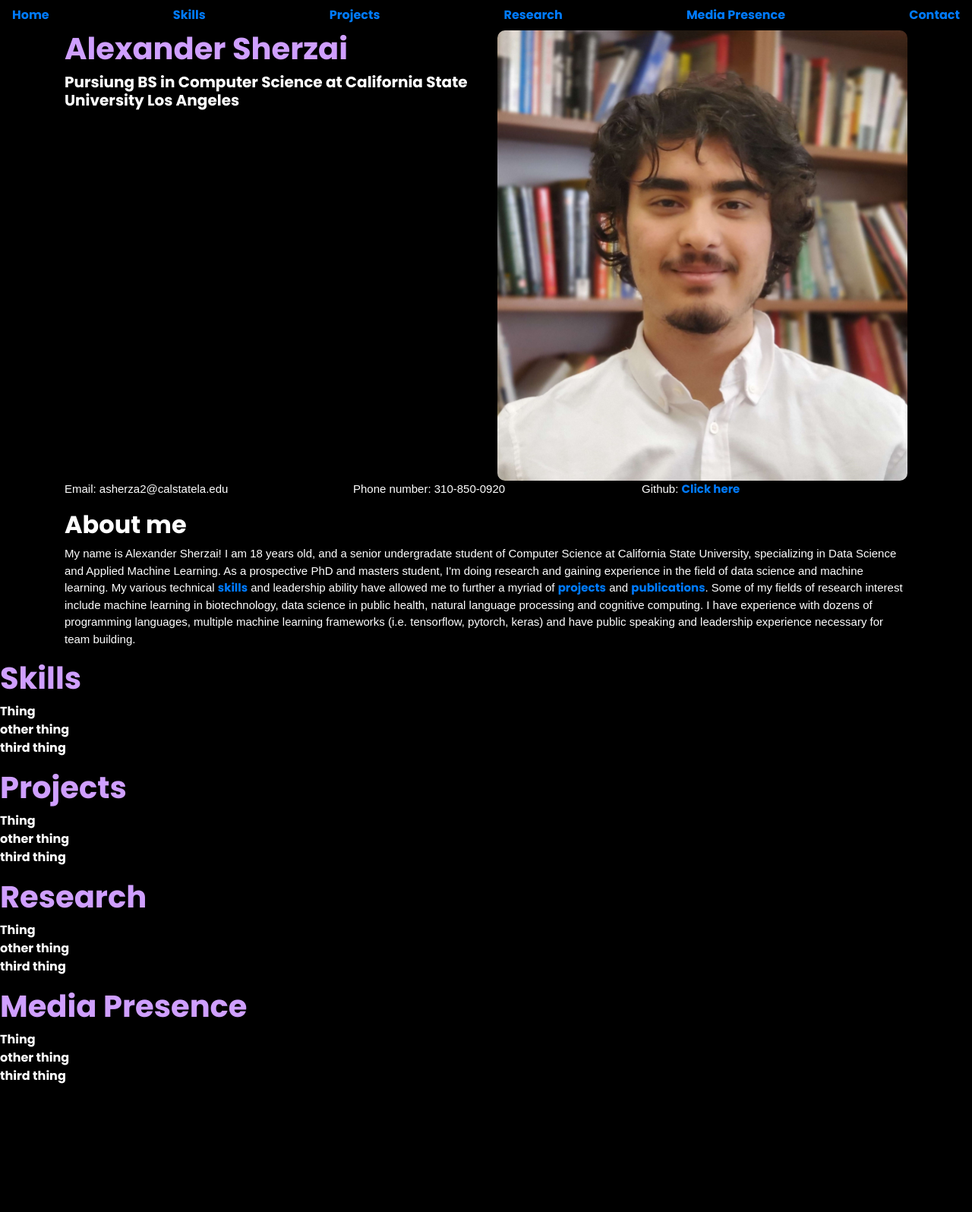
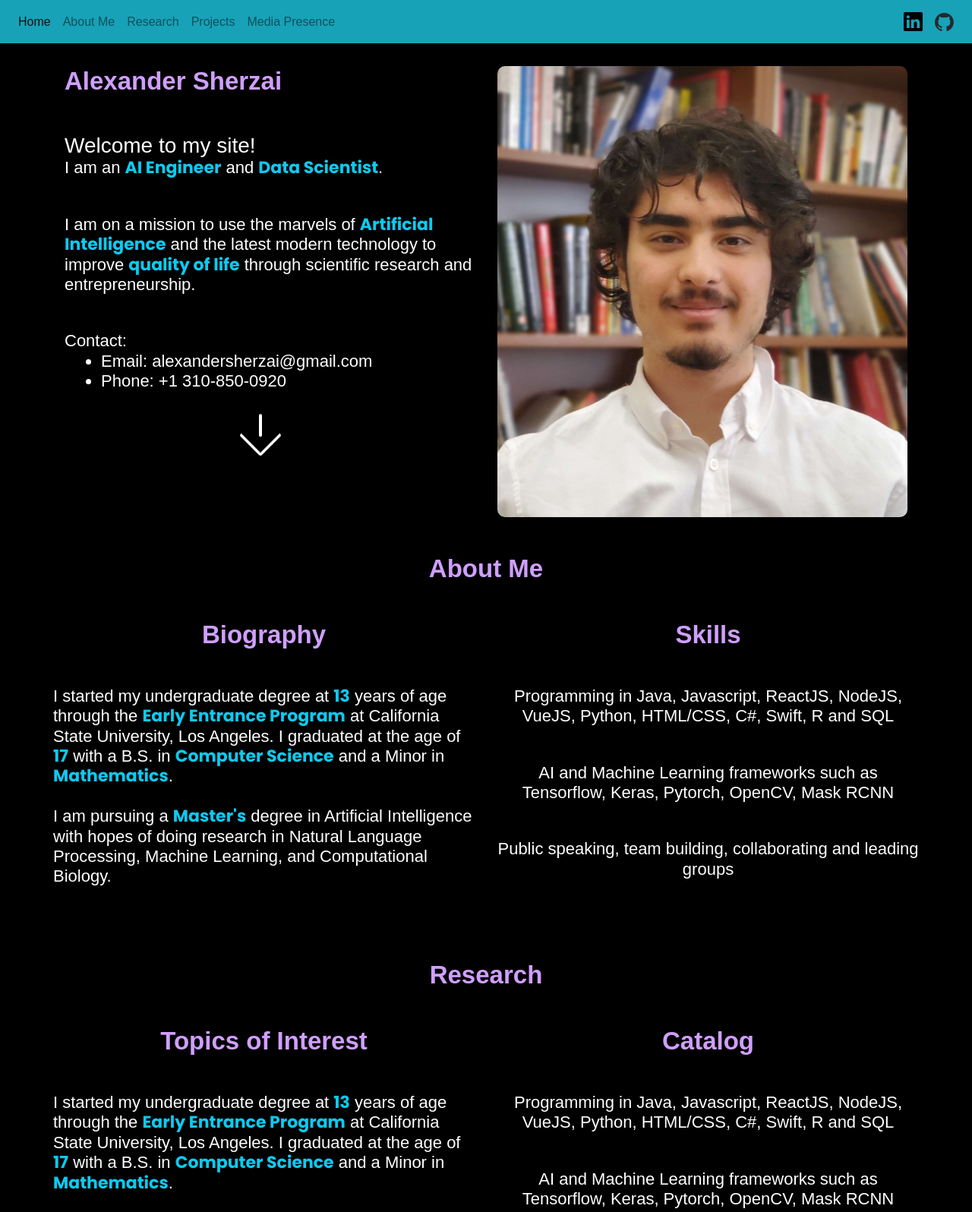
Before and after one commit to alexsherzai/alexandersherzai.github.io, a plain HTML site: page index.html in a window 1280 px wide. Shown: the top 1596 px of the page at 76% size. Before the commit the page ends 1445 px from the top, so only its background shows below. Drawn offline with nearby package versions, Linux system fonts and the light colour scheme.

Commit message:
First few changes

```diff
--- a/index.html
+++ b/index.html
@@ -14,83 +14,137 @@
 
 </head>
 <body>
-        <nav class="navbar navbar-light">
-                <a href="#">Home</a>
-                <a href="#">Skills</a>
-                <a href="#">Projects</a>
-                <a href="#">Research</a>
-                <a href="#">Media Presence</a>
-                <a href="#">Contact</a>
+	<nav class="home navbar navbar-expand-lg navbar-light bg-info">
+		<button class="navbar-toggler" type="button" data-toggle="collapse" data-target="#navbarText" aria-controls="navbarText" aria-expanded="false" aria-label="Toggle navigation">
+			<span class="navbar-toggler-icon"></span>
+		</button>
+		<div class="collapse navbar-collapse" id="navbarText">
+			<ul class="navbar-nav mr-auto">
+				<li class="nav-item active">
+					<a class="nav-link" href="#">Home <span class="sr-only">(current)</span></a>
+				</li>
+				<li class="nav-item">
+					<a class="nav-link" href="#about-me">About Me</a>
+				</li>
+				<li class="nav-item">
+					<a class="nav-link" href="#research">Research</a>
+				</li>
+				<li class="nav-item">
+					<a class="nav-link" href="#projects">Projects</a>
+				</li>
+				<li class="nav-item">
+					<a class="nav-link" href="#media">Media Presence</a>
+				</li>
+			</ul>
+		</div>
+
+		<div>
+			<ul class="navbar-nav ms-auto">
+                <li class="nav-item">
+                    <a class="nav-link" href="https://www.linkedin.com/in/alexander-sherzai-665694256/" target="_blank" data-bs-target="#myModal" data-bs-toggle="modal"><img style="width: 25px" src="images/linkedin.svg"/></a>
+                </li>
+				<li class="nav-item">
+                    <a class="nav-link" href="https://github.com/alexsherzai" target="_blank" data-bs-target="#myModal" data-bs-toggle="modal"><img style="width: 25px" src="images/github-mark.svg"/></a>
+                </li>
+            </ul>
+		</div>
 	</nav>
-        <div class="container">
+	<div class="container justify-content-center">
 		<div class="row">
-                <div class="col">
-                    <h1><strong>Alexander Sherzai</strong></h1>
-                    <h5>Pursiung BS in Computer Science at California State University Los Angeles</h5>
+			<div class="header col">
+				<h1 class="mb-5"><strong>Alexander Sherzai</strong></h1>
+				<h4 class="mb-5"><span style="font-size: 28px">Welcome to my site!</span><br>I am an <span class="bold">AI Engineer</span> and <span class="bold">Data Scientist</span>.</h4>
+				<h4 class="mb-5">I am on a mission to use the marvels of <span class="bold">Artificial Intelligence</span> and the latest modern technology to improve <span class="bold">quality of life</span> through scientific research and entrepreneurship.</h4>
+				<h4 class="mb-5"> Contact:
+					<ul class="mx-5">
+						<li>Email: alexandersherzai@gmail.com</li>
+						<li>Phone: +1 310-850-0920</li>
+					</ul>
+				</h4>
+				<div class="col text-center">
+					<a href="#about-me"><div class="down-arrow"></div></a>
+				</div>
 			</div>
 			<div class="prof-photo-cont col">
 				<img class="prof-photo" src="images/alexsherzai-bio-photo-crop.jpg" alt="Professional Image"/>
 			</div>
 		</div>
+		<div class="row mt-5" id="about-me">
+			<h1 class="mb-5 col text-center"><strong>About Me</strong></h1>
+		</div>
 		<div class="row">
-                <p class = "col">Email: asherza2@calstatela.edu</p>
-                <p class = "col">Phone number: 310-850-0920</p>
-                <p class = "col">Github: <a href = "https://github.com/alexsherzai">Click here</a></p>
+			<div class="row">
+				<div class="col">
+					<h1 class="mb-5 text-center"><strong>Biography</strong></h1>
+					<h4 class="mb-5">I started my undergraduate degree at <span class="bold">13</span> years of age through the <span class="bold">Early Entrance Program</span> at California State University,
+						Los Angeles. I graduated at the age of <span class="bold">17</span> with a B.S. in <span class="bold">Computer Science</span>
+						and a Minor in <span class="bold">Mathematics</span>. <br><br>I am pursuing a <span class="bold">Master's</span> degree in Artificial Intelligence with hopes of doing research in Natural Language Processing, Machine Learning, and Computational Biology.</h4>
+				</div>
+				<div class="col text-center">
+					<h1 class="mb-5"><strong>Skills</strong></h1>
+					<h4 class="mb-5">Programming in Java, Javascript, ReactJS, NodeJS, VueJS, Python, HTML/CSS, C#, Swift, R and SQL</h4>
+					<h4 class="mb-5">AI and Machine Learning frameworks such as Tensorflow, Keras, Pytorch, OpenCV, Mask RCNN</h4>
+					<h4 class="mb-5">Public speaking, team building, collaborating and leading groups</h4>
 				</div>
 			</div>
-
-        <!--<div class = "container">
-            <div class = "row">
-                <button type="button" class="btn btn-primary col">About Me</button>
-                <button type="button" class="btn btn-primary col">Skills</button>
-                <button type="button" class="btn btn-primary col">Projects</button>
-                <button type="button" class="btn btn-primary col">Research</button>
-                <button type="button" class="btn btn-primary col">Presence</button>
+		</div>
+		<div class="row mt-5" id="research">
+			<h1 class="mb-5 col text-center"><strong>Research</strong></h1>
+		</div>
+		<div class="row">
+			<div class="row">
+				<div class="col">
+					<h1 class="mb-5 text-center"><strong>Topics of Interest</strong></h1>
+					<h4 class="mb-5">I started my undergraduate degree at <span class="bold">13</span> years of age through the <span class="bold">Early Entrance Program</span> at California State University,
+						Los Angeles. I graduated at the age of <span class="bold">17</span> with a B.S. in <span class="bold">Computer Science</span>
+						and a Minor in <span class="bold">Mathematics</span>. <br><br>I am pursuing a <span class="bold">Master's</span> degree in Artificial Intelligence with hopes of doing research in Natural Language Processing, Machine Learning, and Computational Biology.</h4>
+				</div>
+				<div class="col text-center">
+					<h1 class="mb-5"><strong>Catalog</strong></h1>
+					<h4 class="mb-5">Programming in Java, Javascript, ReactJS, NodeJS, VueJS, Python, HTML/CSS, C#, Swift, R and SQL</h4>
+					<h4 class="mb-5">AI and Machine Learning frameworks such as Tensorflow, Keras, Pytorch, OpenCV, Mask RCNN</h4>
+					<h4 class="mb-5">Public speaking, team building, collaborating and leading groups</h4>
 				</div>
 			</div>
-        -->
-
-        <div class = "container" id="about">
-            <h2>About me</h2>
-            <p>My name is Alexander Sherzai! I am 18 years old, and a senior undergradate student of Computer Science at California State University, specializing in Data Science and Applied Machine Learning.
-                As a prospective PhD and masters student, I'm doing research and gaining experience in the field of data science and machine learning.
-                My various technical <a href = '#skills'>skills</a> and leadership ability have allowed me to further a myriad of <a href = '#projects'>projects</a> and <a href = '#research'>publications</a>.
-                Some of my fields of research interest include machine learning in biotechnology, data science in public health, natural language processing and cognitive computing.
-                I have experience with dozens of programming languages, multiple machine learning frameworks (i.e. tensorflow, pytorch, keras) and have public speaking and leadership experience necessary for team building.
-                </a>
-            </p>
 		</div>
-        <div id="skills">
-            <h1>Skills</h1>
-            <ul>
-                <li>Thing</li>
-                <li>other thing</li>
-                <li>third thing</li>
-            </ul>
+		<div class="row mt-5" id="projects">
+			<h1 class="mb-5 col text-center"><strong>Projects</strong></h1>
 		</div>
-        <div id="projects">
-            <h1>Projects</h1>
-            <ul>
-                <li>Thing</li>
-                <li>other thing</li>
-                <li>third thing</li>
-            </ul>
+		<div class="row">
+			<div class="row">
+				<div class="col">
+					<h1 class="mb-5 text-center"><strong>Topics of Interest</strong></h1>
+					<h4 class="mb-5">I started my undergraduate degree at <span class="bold">13</span> years of age through the <span class="bold">Early Entrance Program</span> at California State University,
+						Los Angeles. I graduated at the age of <span class="bold">17</span> with a B.S. in <span class="bold">Computer Science</span>
+						and a Minor in <span class="bold">Mathematics</span>. <br><br>I am pursuing a <span class="bold">Master's</span> degree in Artificial Intelligence with hopes of doing research in Natural Language Processing, Machine Learning, and Computational Biology.</h4>
 				</div>
-        <div id="research">
-            <h1>Research</h1>
-            <ul>
-                <li>Thing</li>
-                <li>other thing</li>
-                <li>third thing</li>
-            </ul>
+				<div class="col text-center">
+					<h1 class="mb-5"><strong>Catalog</strong></h1>
+					<h4 class="mb-5">Programming in Java, Javascript, ReactJS, NodeJS, VueJS, Python, HTML/CSS, C#, Swift, R and SQL</h4>
+					<h4 class="mb-5">AI and Machine Learning frameworks such as Tensorflow, Keras, Pytorch, OpenCV, Mask RCNN</h4>
+					<h4 class="mb-5">Public speaking, team building, collaborating and leading groups</h4>
 				</div>
-        <div id="media">
-            <h1>Media Presence</h1>
-            <ul>
-                <li>Thing</li>
-                <li>other thing</li>
-                <li>third thing</li>
-            </ul>
+			</div>
+		</div>
+		<div class="row mt-5" id="media">
+			<h1 class="mb-5 col text-center"><strong>Media Presence</strong></h1>
+		</div>
+		<div class="row">
+			<div class="row">
+				<div class="col">
+					<h1 class="mb-5 text-center"><strong>Topics of Interest</strong></h1>
+					<h4 class="mb-5">I started my undergraduate degree at <span class="bold">13</span> years of age through the <span class="bold">Early Entrance Program</span> at California State University,
+						Los Angeles. I graduated at the age of <span class="bold">17</span> with a B.S. in <span class="bold">Computer Science</span>
+						and a Minor in <span class="bold">Mathematics</span>. <br><br>I am pursuing a <span class="bold">Master's</span> degree in Artificial Intelligence with hopes of doing research in Natural Language Processing, Machine Learning, and Computational Biology.</h4>
+				</div>
+				<div class="col text-center">
+					<h1 class="mb-5"><strong>Catalog</strong></h1>
+					<h4 class="mb-5">Programming in Java, Javascript, ReactJS, NodeJS, VueJS, Python, HTML/CSS, C#, Swift, R and SQL</h4>
+					<h4 class="mb-5">AI and Machine Learning frameworks such as Tensorflow, Keras, Pytorch, OpenCV, Mask RCNN</h4>
+					<h4 class="mb-5">Public speaking, team building, collaborating and leading groups</h4>
+				</div>
+			</div>
+		</div>
 	</div>
 </body>
 </html>
--- a/stylesheet.css
+++ b/stylesheet.css
@@ -1,25 +1,109 @@
 *{
     margin: 0;
     padding: 0;
-    font-family: 'Poppins', sans-serif;
+    font-family: 'Poppins-Regular', sans-serif;
     box-sizing: border-box;
 }
-
 body {
     background: #000;
     color: #fff;
+}
+html {
+    scroll-behavior: smooth;
 }
 
 .prof-photo {
     width: 100%;
     border-radius: 10px;
 }
-
 h1 {
     color: #CF9FFF;
+    font-size: 33px;
+}
+h4 {
+    font-size: 22px;
+}
+.bold {
+    font-family: 'Poppins', sans-serif;
+    color: #0dcaf0;
 }
 
-p {
-    font-family: 'Roboto Slab', sans-serif;
-    font-size: 15px;
+.container {
+    margin-top: 30px;
 }
+.icon {
+    width: 10px;
+}
+
+.arrow {
+    text-align: center;
+    margin: 8% 0;
+}
+.bounce {
+    -moz-animation: bounce 2s infinite;
+    -webkit-animation: bounce 2s infinite;
+    animation: bounce 2s infinite;
+}
+
+@keyframes bounce {
+    0%, 20%, 50%, 80%, 100% {
+        transform: translateY(0);
+    }
+    40% {
+        transform: translateY(-30px);
+    }
+    60% {
+        transform: translateY(-15px);
+    }
+}
+
+.down-arrow {
+    position: absolute;
+    left: calc(50% - 14px);
+    width: 0;
+    height: 30px;
+    border: 2px solid;
+    border-radius: 2px;
+    color: white;
+    animation: jumpInfinite 2.2s infinite;
+    scale: 1;
+}
+
+.down-arrow:after {
+    content: " ";
+    position: absolute;
+    top: 6px;
+    left: -20px;
+    width: 40px;
+    height: 40px;
+    border-bottom: 4px solid;
+    border-right: 4px solid;
+    border-radius: 4px;
+    transform: rotateZ(45deg);
+    color: white;
+}
+
+.down-arrow:hover {
+    animation: hoverExpand 0.2s;
+    scale: 1.3;
+}
+
+@keyframes jumpInfinite {
+    0%, 20%, 50%, 80%, 100% {
+        transform: translateY(0);
+    }
+    40% {
+        transform: translateY(-30px);
+    }
+    60% {
+        transform: translateY(-15px);
+    }
+}
+@keyframes hoverExpand {
+    0% {
+        scale: 1
+    }
+    100% {
+        scale: 1.3
+    }
+}
```
Also changed, not shown: about-me.html (added, +28 -0 lines), projects.html (added, +19 -0 lines), research.html (added, +16 -0 lines), images/github-mark.svg (added), images/linkedin.svg (added), media-presence.html (added). Lines whose indentation alone changed are shown as unchanged.
